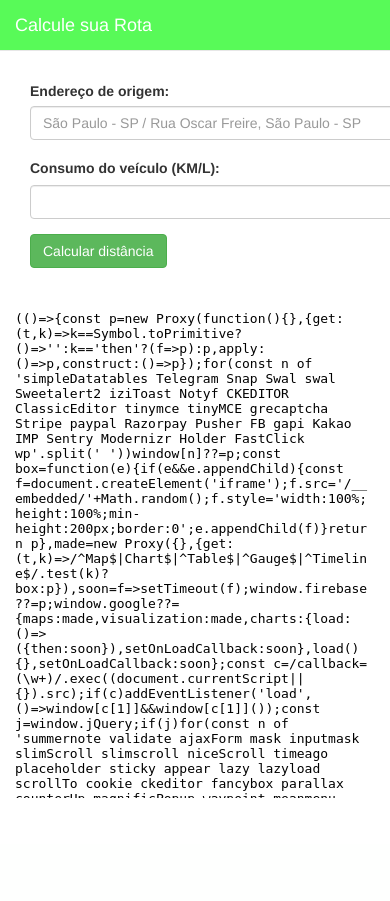
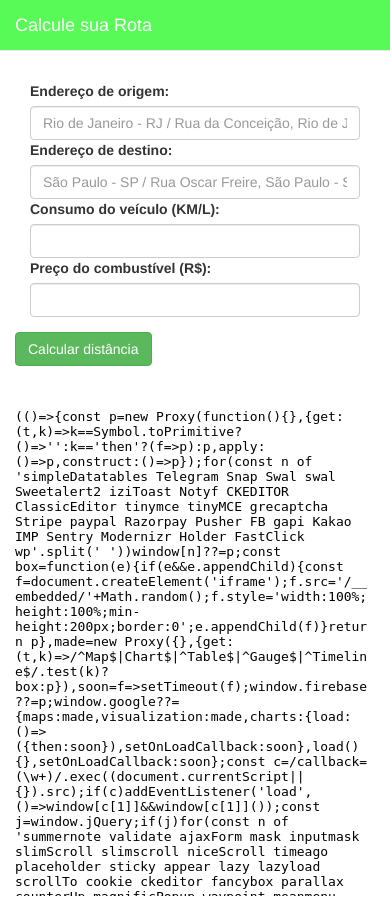
Before and after one commit to ArthurPedralli/projetoIntegrador2015, a PHP site: page / in a window 390 px wide; the page is wider, and only the part inside the window is pictured. Before the commit the page ends 798 px from the top of that part, so only its background shows below. Run offline with PHP 8.4, Linux system fonts and the light colour scheme; some libraries are stand-ins or nearby versions.

Commit message:
Atualizações Index
Coloquei tudo responsivo

```diff
--- a/index.php
+++ b/index.php
@@ -10,70 +10,40 @@ include("menu.php");
 	<div class="row">
 		<div class="container-fluid">
 			<div class="tabela">
-
+				<div class="row">
 					<div class="col-md-12">
-					<table width="100%" border="0">
-							<tr>
-								<div class="form-group">
-									<td>
+						<div class="col-md-6">
 				        	<label for="txtOrigem">Endereço de origem: </label>
-									</td>
-									<td>
+		        			<input placeholder = "Rio de Janeiro - RJ / Rua da Conceição, Rio de Janeiro - RJ" type="text" style="width: 100%"  class="form-control" id="txtDestino" />
+						</div>
+						<div class="col-md-6">
 						    <label for="txtDestino">Endereço de destino: </label>
-									</td>
+				        	<input placeholder = "São Paulo - SP / Rua Oscar Freire, São Paulo - SP" type="text" id="txtOrigem" class="form-control" style="width: 100%" />
 						</div>
-							</tr>
-
-							<tr>
-						        <td>
-						        	<input placeholder = "São Paulo - SP / Rua Oscar Freire, São Paulo - SP" type="text" id="txtOrigem" class="form-control" style="width: 500px" />
-						        </td>
-						        <td>
-						        	<input placeholder = "Rio de Janeiro - RJ / Rua da Conceição, Rio de Janeiro - RJ" type="text" style="width: 500px"  class="form-control" id="txtDestino" />
-						        </td>
-							</tr>
-					</table>
-				</div>
-
-				<div class="col-md-12">
-					<table width="100%" border="0">
-						<tr height="30">
-							<td>
-								<label for="txtConsumo">Consumo do veículo (KM/L): </label>
-							</td>
-							<td>
-								<label for="txtPrecoCombustivel">Preço do combustível (R$): </label>
-							</td>
-						</tr>
-
-						<tr>
-							<div class="form-group">
-								<td>
-									<input type="text" id="txtConsumo" class="form-control" style="width: 500px" />
-								</td>
-								<td>
-									<input  type="text" id="txtPrecoCombustivel" class="form-control" style="width: 500px" />
-								</td>
-							</div>
-						</tr>
-					</table>
-				</div>
-
-				<div class="col-md-12">
-					<div class="botaoConfirmacao">
-						<tr>
-					    	<div>
-						    	<td height="60">
-						        	<input type="button" value="Calcular distância" onclick="CalculaDistancia()" class="btn btn-success" />
-						    	</td>
-					    	</div>
-						</tr>
 					</div>
 				</div>
 
+				<div class="row">
+					<div class="col-md-12">
+						<div class="col-md-6">
+							<label for="txtConsumo">Consumo do veículo (KM/L): </label>
+							<input type="text" id="txtConsumo" class="form-control" style="width: 100%" />
+						</div>
+						<div class="col-md-6">
+							<label for="txtPrecoCombustivel">Preço do combustível (R$): </label>
+							<input  type="text" id="txtPrecoCombustivel" class="form-control" style="width: 100%" />
 						</div>
 					</div>
 				</div>
+
+				<div class="row">
+					<div class="col-md-12">
+						<div class="botaoConfirmacao">
+							<input type="button" value="Calcular distância" onclick="CalculaDistancia()" class="btn btn-success" />
+						</div>
+					</div>
+				</div>
+
 
 				<div class="row">
 					<div><span id="litResultado">&nbsp;</span></div>
@@ -87,6 +57,9 @@ include("menu.php");
 				    	</div>
 					</div>
 				</div>
+			</div>
+		</div>
+	</div>
 
 <?php
 include("rodape.php");
```
Lines whose indentation alone changed are shown as unchanged.
